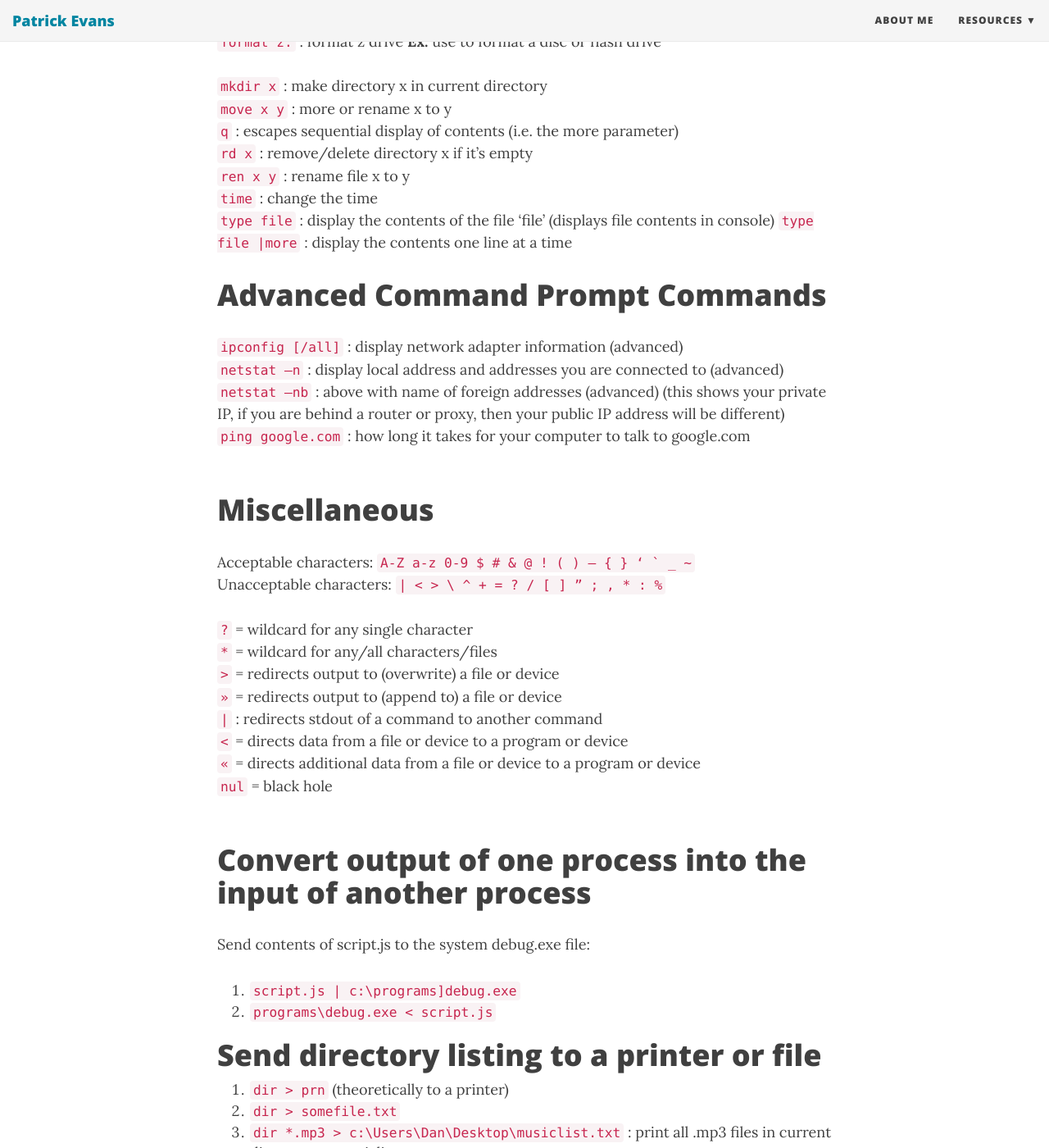
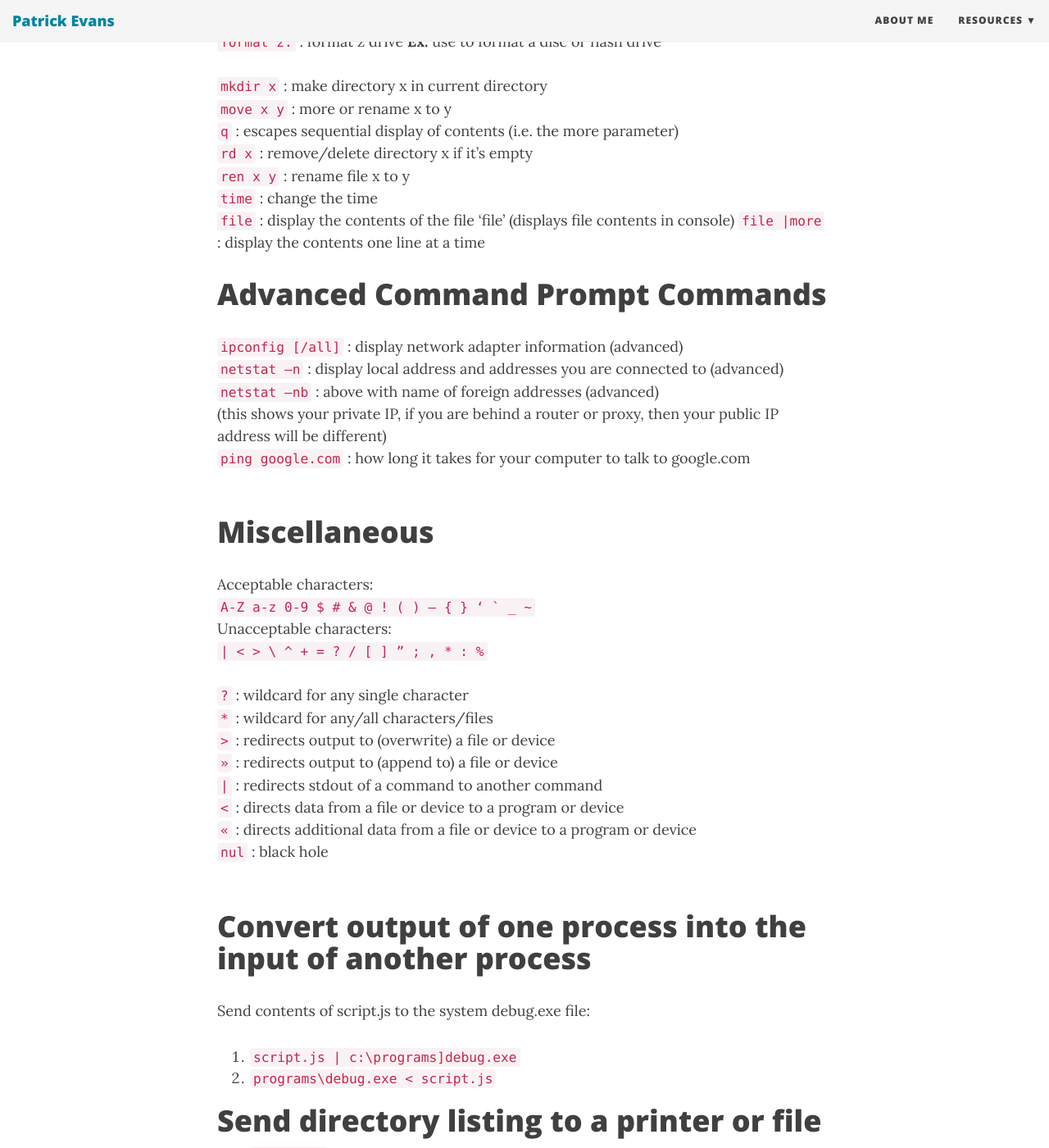
Before and after one commit to patevs/old_blog, a Jekyll site: the page built from _posts/2017-12-02-command-line.md, in a window 1280 px wide and 1400 px high, scrolled down 1878 px. Shown: the whole window at 82% size. Built offline with Jekyll 4.4.1, drawn with Linux system fonts in a browser that asks for light colours; nearby versions of some CDN libraries; some of the changed text lies outside the part shown.

Commit message:
polish cmd _post

````diff
--- a/_posts/2017-12-02-command-line.md
+++ b/_posts/2017-12-02-command-line.md
@@ -61,37 +61,42 @@ __Ex:__ (D:\games\galaga.exe C:\programs[\awesome.exe]), [ ] = optional<br>
 `rd x` : remove/delete directory x if it’s empty<br>
 `ren x y` : rename file x to y<br>
 `time` : change the time<br>
-`type file` : display the contents of the file ‘file’ (displays file contents in console)
-`type file |more` : display the contents one line at a time
+`file` : display the contents of the file ‘file’ (displays file contents in console)
+`file |more` : display the contents one line at a time
 <br>
 # Advanced Command Prompt Commands
 `ipconfig [/all]` : display network adapter information (advanced)<br>
 `netstat –n` : display local address and addresses you are connected to (advanced)<br>
-`netstat –nb` : above with name of foreign addresses (advanced) (this shows your private IP, if you are behind a router or proxy, then your public IP address will be different)<br>
+`netstat –nb` : above with name of foreign addresses (advanced)<br>
+(this shows your private IP, if you are behind a router or proxy, then your public IP address will be different)<br>
 `ping google.com` : how long it takes for your computer to talk to google.com<br>
 <br>
+
 # Miscellaneous
-Acceptable characters: ```A-Z a-z 0-9 $ # & @ ! ( ) – { } ‘ ` _ ~```<br>
-Unacceptable characters: ```| < > \ ^ + = ? / [ ] ” ; , * : %```<br>
+Acceptable characters:<br> ```A-Z a-z 0-9 $ # & @ ! ( ) – { } ‘ ` _ ~```<br>
+Unacceptable characters:<br> ```| < > \ ^ + = ? / [ ] ” ; , * : %```<br>
 <br>
-`?` = wildcard for any single character<br>
-`*` = wildcard for any/all characters/files<br>
-`>` = redirects output to (overwrite) a file or device<br>
-`»` = redirects output to (append to) a file or device<br>
+`?` : wildcard for any single character<br>
+`*` : wildcard for any/all characters/files<br>
+`>` : redirects output to (overwrite) a file or device<br>
+`»` : redirects output to (append to) a file or device<br>
 `|` : redirects stdout of a command to another command<br>
-`<` = directs data from a file or device to a program or device<br>
-`«` = directs additional data from a file or device to a program or device<br>
-`nul` = black hole<br>
+`<` : directs data from a file or device to a program or device<br>
+`«` : directs additional data from a file or device to a program or device<br>
+`nul` : black hole<br>
 <br>
+
 # Convert output of one process into the input of another process
 Send contents of script.js to the system debug.exe file:<br>
 1. `script.js | c:\programs]debug.exe`
-2. `programs\debug.exe < script.js`<br>
+2. `programs\debug.exe < script.js`
+<br>
 
 # Send directory listing to a printer or file
 1. `dir > prn` (theoretically to a printer)
 2. `dir > somefile.txt`
 3. `dir *.mp3 > c:\Users\Dan\Desktop\musiclist.txt` : print all .mp3 files in current directory to musiclist.txt
+<br>
 
 # Customize the DOS command prompt
 `prompt /?` : display prompt options<br>
````
Also changed, not shown: other parts of _posts/2017-12-02-command-line.md (+5 -19 lines).
